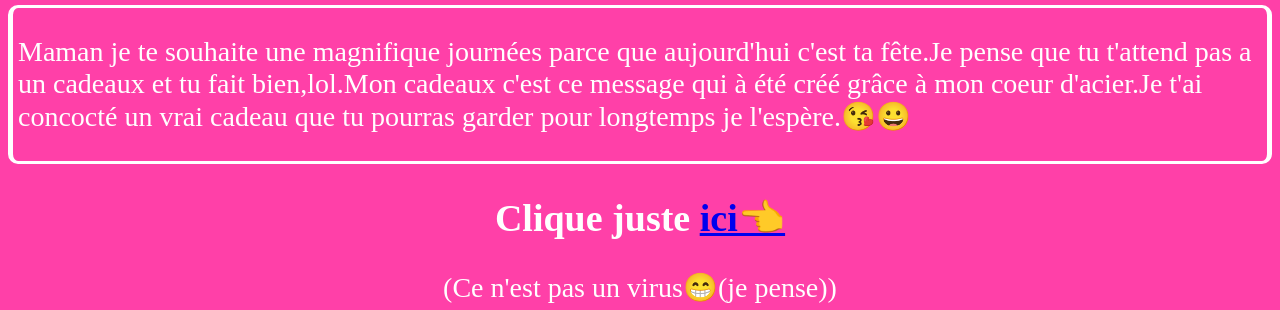
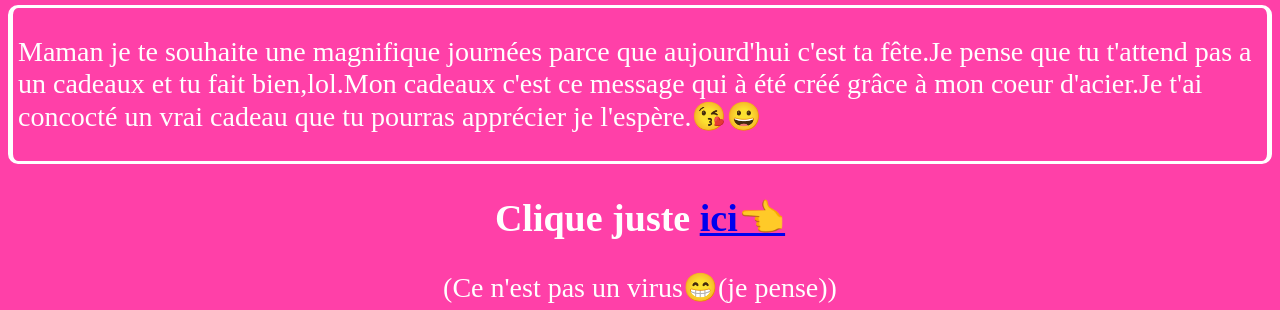
Before and after one commit to mikawelle/Cadeau, a plain HTML site: page index.html in a window 1280 px wide. Shown: the part 1089-1399 px from the top of the page. Drawn offline with Linux system fonts and the light colour scheme.

Commit message:
Update index.html

```diff
--- a/index.html
+++ b/index.html
@@ -42,7 +42,7 @@
 
     <h1 id="titre">Bonne fête des mères!!!</h1>
   <img id="photo1" src="https://encrypted-tbn0.gstatic.com/images?q=tbn:ANd9GcSbYsfXmL8sAuzoP27iAq5OCnzVFzHfbYDG4w&usqp=CAU" alt="fête des mères">
-  <div class="texte"><p style="width:100%;">Maman je te souhaite une magnifique journées parce que aujourd'hui c'est ta fête.Je pense que tu t'attend pas a un cadeaux et tu fait bien,lol.Mon cadeaux c'est ce message qui à été créé grâce à mon coeur d'acier.Je t'ai concocté un vrai cadeau que tu pourras garder pour longtemps je l'espère.😘😀</p></div>
+  <div class="texte"><p style="width:100%;">Maman je te souhaite une magnifique journées parce que aujourd'hui c'est ta fête.Je pense que tu t'attend pas a un cadeaux et tu fait bien,lol.Mon cadeaux c'est ce message qui à été créé grâce à mon coeur d'acier.Je t'ai concocté un vrai cadeau que tu pourras apprécier je l'espère.😘😀</p></div>
   <h2 id="clique">Clique juste <a id="secret" href="https://fr.m.wikipedia.org/wiki/Utilisateur:Mikazouellle">
   ici👈</a></h2>
   <p id="virus">(Ce n'est pas un virus😁(je pense))</p>
```
